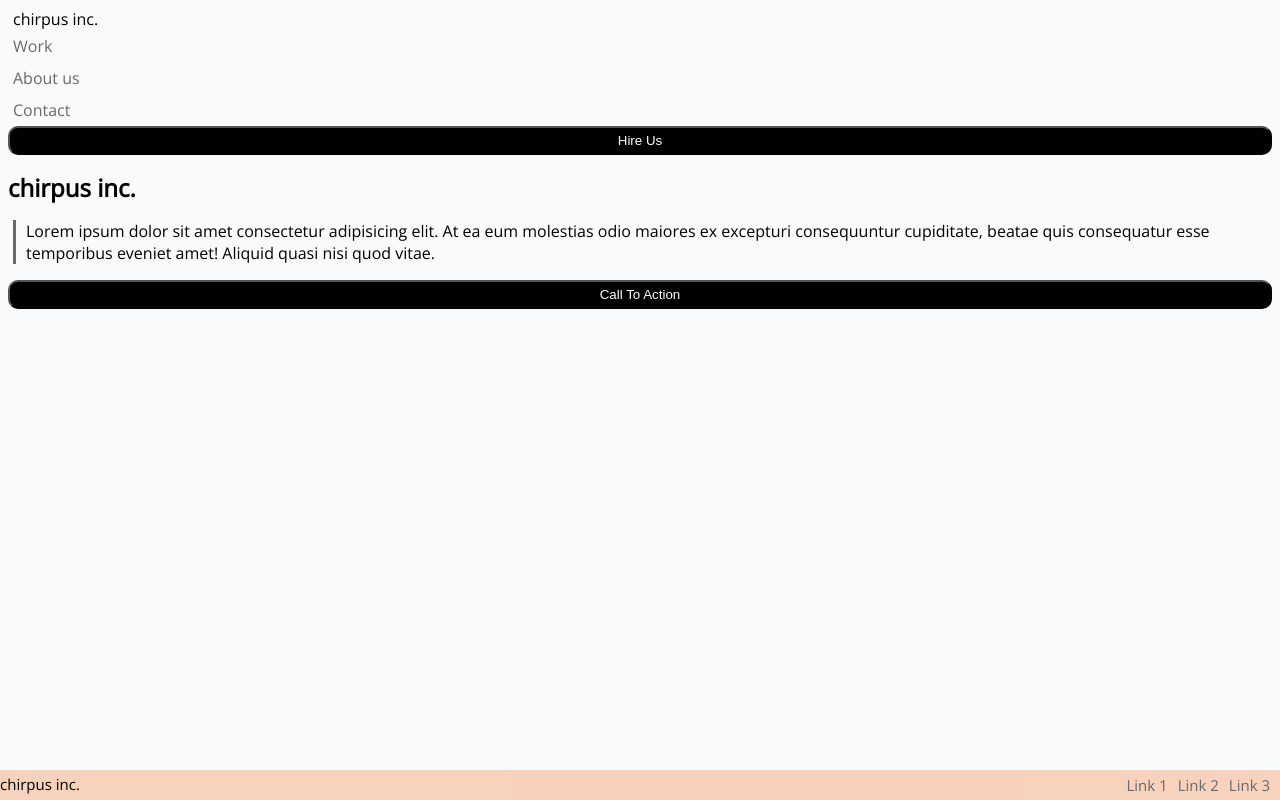
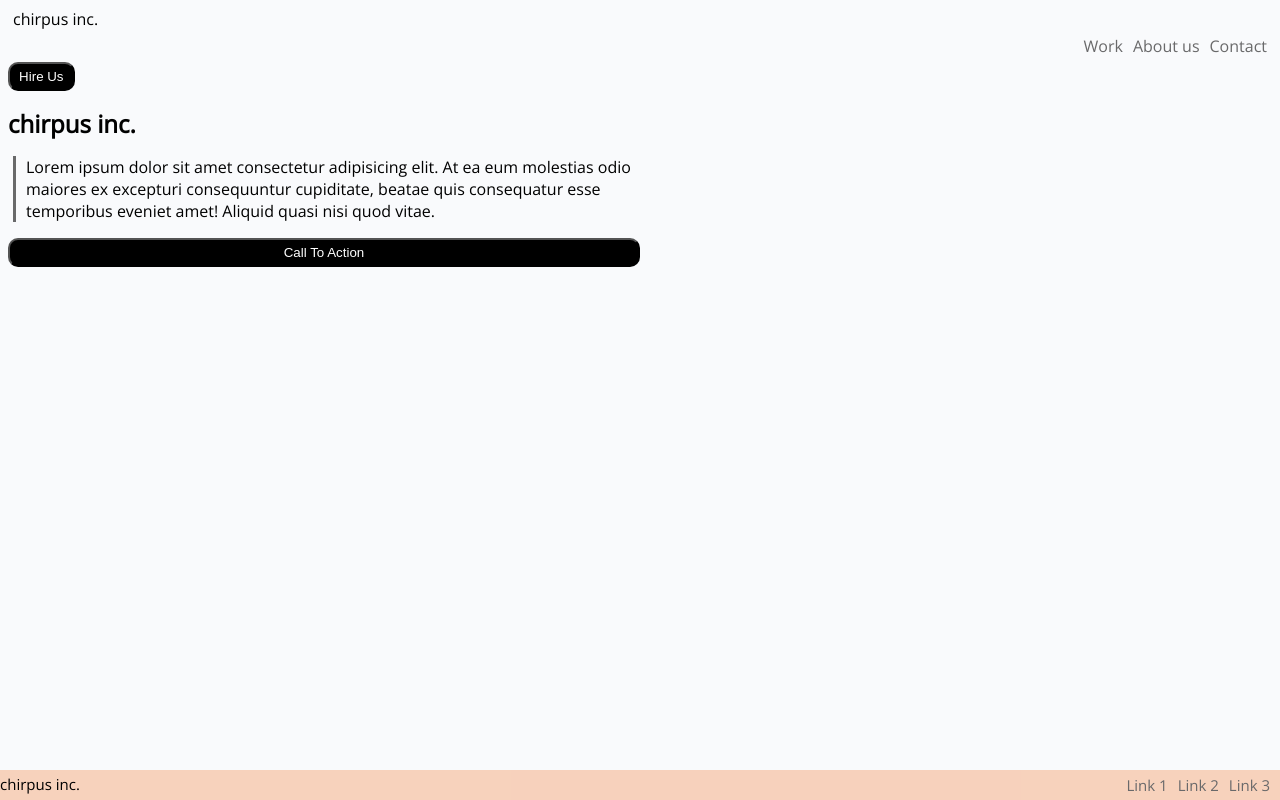
Before and after one commit to stovet/lab-1, a plain HTML site: page index.html in a window 1280 px wide. Drawn offline with nearby package versions, Linux system fonts and the light colour scheme.

Commit message:
added media query

```diff
--- a/app.css
+++ b/app.css
@@ -35,6 +35,9 @@ button {
     background-color: #000;
     color: #FFF;
 }
+#hire-us {
+    width: 100%
+}
 
 h1 {
     margin-bottom: 0px;
@@ -57,9 +60,9 @@ footer {
     bottom: 0px;
     background-color: rgba(247,193,162,0.7);
 }
-span {
+/* span {
 
-}
+} */
 #bottom_chirpus {
     transform: translatey(-30%);
 }
@@ -72,3 +75,18 @@ a {
     text-decoration: none;
     color: #69696a;
 }
+
+@media (min-width: 768px){
+    #top-nav ul{
+        display: flex;
+        flex-direction: row;
+        justify-content: flex-end;
+    }
+    main {
+        width: 50%;
+    }
+    #hire-us{
+        width: 5em;
+        padding: 5px;
+    }
+}
--- a/index.html
+++ b/index.html
@@ -11,14 +11,15 @@
 <body>
     <header>
         <div>chirpus inc.</div>
-        <nav>
+        <nav id="top-nav">
             <ul>
                 <li>Work</li>
                 <li>About us</li>
                 <li>Contact</li>
             </ul>
+            <button id="hire-us">Hire Us</button>
         </nav>
-        <button>Hire Us</button>
+
 
         <main>
             <h1>chirpus inc.</h1>
```
